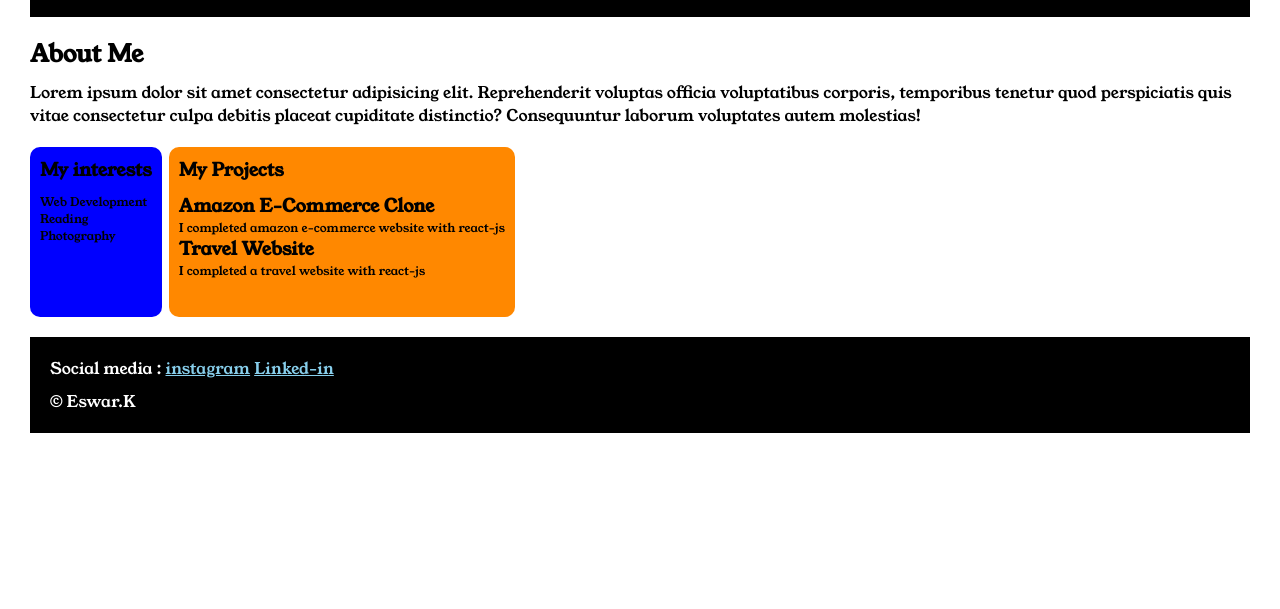
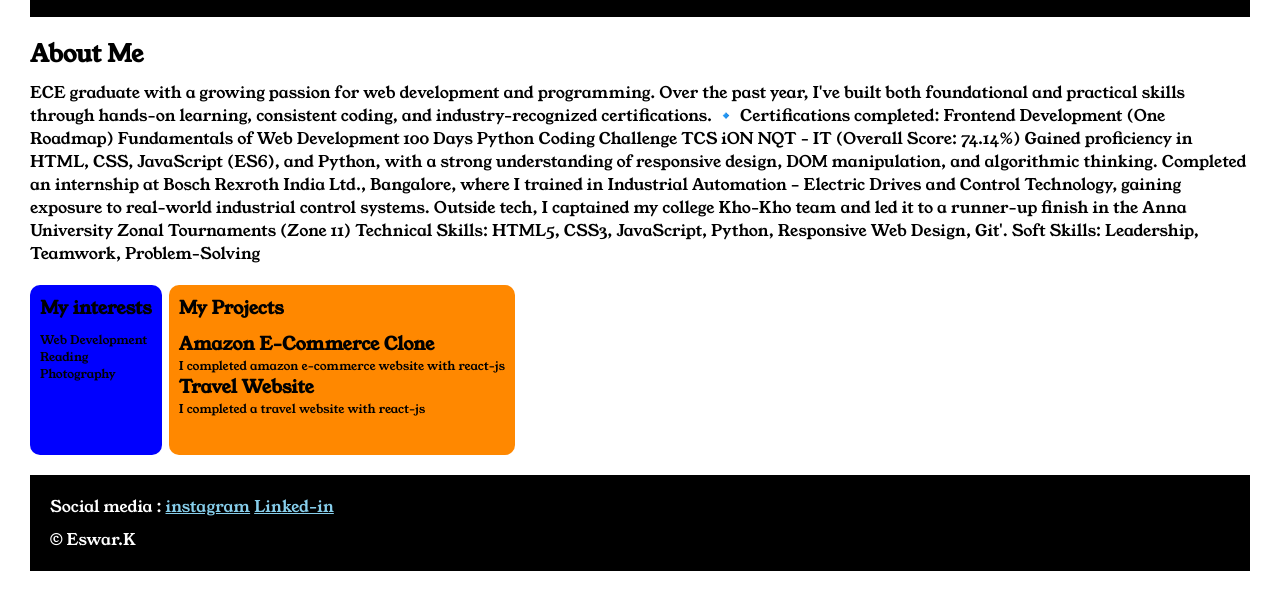
Before and after one commit to Eswarkannuraj/Simple-Portfolio, a plain HTML site: page docs/index.html in a window 1280 px wide. Shown: the part 155-764 px from the top of the page. Drawn offline with Linux system fonts and the light colour scheme.

Commit message:
update index.html

```diff
--- a/docs/index.html
+++ b/docs/index.html
@@ -9,34 +9,55 @@
 </head>
 
 <body>
-	<div class = "container">
+	<div class="container">
 		<div class="section-1">
 			<h2 class="section-1__name">ESWAR.K</h2>
 			<p class="section-1__role">Web Developer</p>
 			<a href="contact.html" class="section-1__contact">Contact</a>
 		</div>
 
-		<div class = "section-2">
-			<h2 class = "section-2_title">About Me</h2>
-			<p class = "section-2__description">Lorem ipsum dolor sit amet consectetur adipisicing elit. Reprehenderit voluptas officia voluptatibus corporis,
-				temporibus tenetur quod perspiciatis quis vitae consectetur culpa debitis placeat cupiditate distinctio?
-				Consequuntur
-				laborum voluptates autem molestias!</p>
+		<div class="section-2">
+			<h2 class="section-2_title">About Me</h2>
+			<p class="section-2__description">ECE graduate with a growing passion for web development and programming. Over
+				the past year, I've built both foundational and practical skills through hands-on learning, consistent coding,
+				and industry-recognized certifications.
+
+				🔹 Certifications completed:
+
+				Frontend Development (One Roadmap)
+
+				Fundamentals of Web Development
+
+				100 Days Python Coding Challenge
+
+				TCS iON NQT - IT (Overall Score: 74.14%)
+
+				Gained proficiency in HTML, CSS, JavaScript (ES6), and Python, with a strong understanding of responsive design,
+				DOM manipulation, and algorithmic thinking.
+
+				Completed an internship at Bosch Rexroth India Ltd., Bangalore, where I trained in Industrial Automation –
+				Electric Drives and Control Technology, gaining exposure to real-world industrial control systems.
+
+				Outside tech, I captained my college Kho-Kho team and led it to a runner-up finish in the Anna University Zonal
+				Tournaments (Zone 11)
+
+				Technical Skills: HTML5, CSS3, JavaScript, Python, Responsive Web Design, Git'.
+				Soft Skills: Leadership, Teamwork, Problem-Solving</p>
 		</div>
 
 		<div class="section-group">
-			<div class = "section-3">
-				<h2 class = "section-3__title">My interests</h2>
-				<ul class = "section-3__description">
+			<div class="section-3">
+				<h2 class="section-3__title">My interests</h2>
+				<ul class="section-3__description">
 					<li>Web Development</li>
 					<li>Reading</li>
 					<li>Photography</li>
 				</ul>
 			</div>
 
-			<div class = "section-4">
-				<h2 class = "section-4__title">My Projects</h2>
-				<ul class = "section-4__description">
+			<div class="section-4">
+				<h2 class="section-4__title">My Projects</h2>
+				<ul class="section-4__description">
 					<li>
 						<h2>Amazon E-Commerce Clone</h2>
 						I completed amazon e-commerce website with react-js
@@ -50,13 +71,13 @@
 			</div>
 		</div>
 
-		<div class = "section-5">
-			<p class = "section-5__title">Social media :
+		<div class="section-5">
+			<p class="section-5__title">Social media :
 				<a href="https://www.instagram.com/">instagram</a>
 				<a href="https://www.linkedin.com/feed/">Linked-in</a>
 			</p>
 
-			<p class = "section-5__description">&copy; Eswar.K</p>
+			<p class="section-5__description">&copy; Eswar.K</p>
 		</div>
 	</div>
 </body>
```
